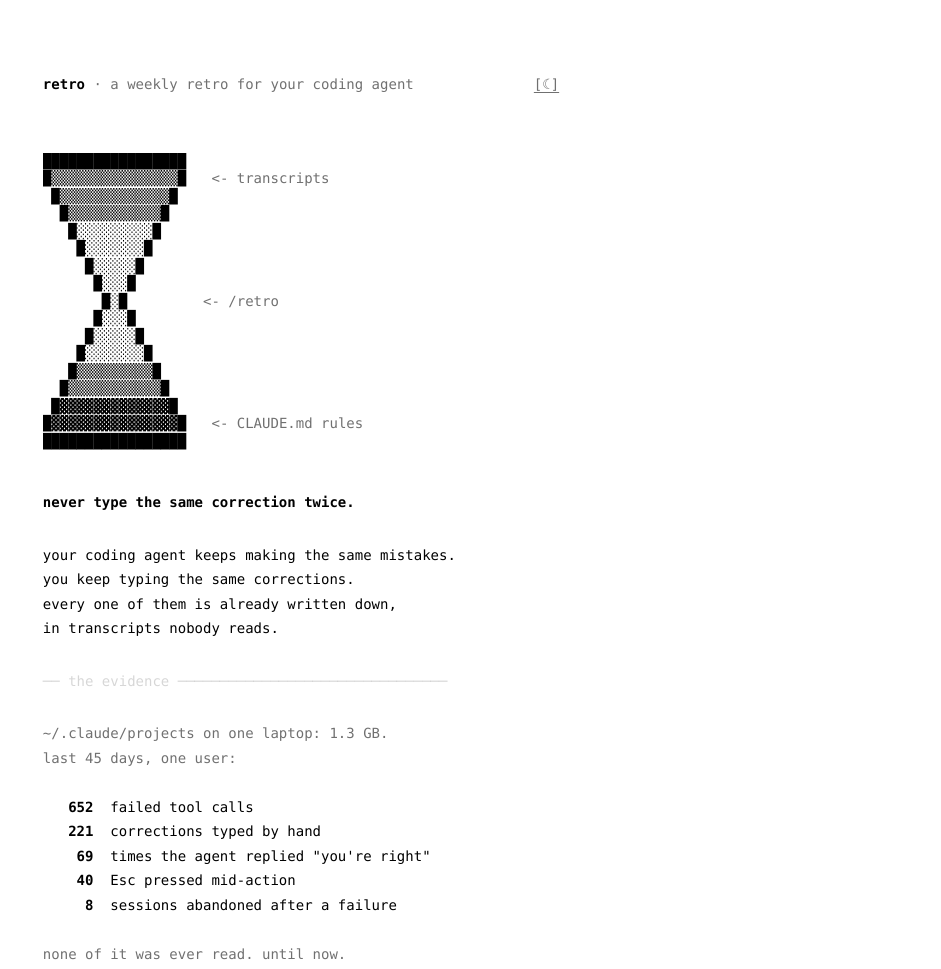
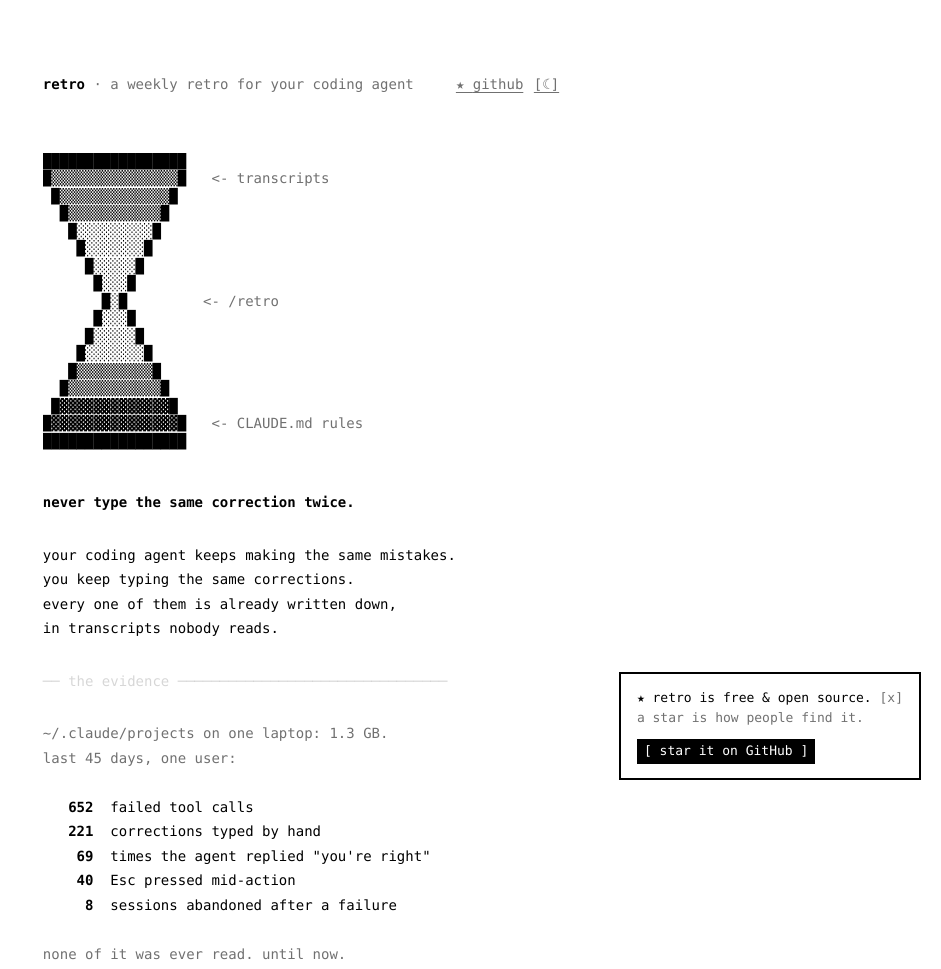
Before and after one commit to craftwork-design/retro, a plain HTML site: page docs/index.html in a window 1280 px wide. Shown: the top 969 px of the page, without its empty margins (339-1280 px from the left). Drawn offline with Linux system fonts and the light colour scheme; no server answers.

Commit message:
Landing: GitHub link + live star count in header, star-request popup
- header: '★ <count>' link next to the theme toggle; star count fetched
  from the GitHub API, cached 1h in localStorage, graceful fallback to
  'github' when private/offline/rate-limited
- a one-time popup after 25s asking for a star, dismissable, remembered
  in localStorage so it never nags twice

Note: this adds one network call on page load (api.github.com) for the
count. The scanner's zero-network / local-only promise is unaffected.

```diff
--- a/docs/index.html
+++ b/docs/index.html
@@ -85,6 +85,30 @@
     text-underline-offset: 3px;
   }
   #theme:hover { background: var(--fg); color: var(--bg); text-decoration: none; }
+  .head-right { display: inline-flex; gap: 1.25ch; align-items: baseline; white-space: nowrap; }
+  #ghlink {
+    color: var(--dim); text-decoration: underline; text-underline-offset: 3px;
+  }
+  #ghlink:hover { background: var(--fg); color: var(--bg); text-decoration: none; }
+  #starpop {
+    position: fixed; right: 1.25rem; bottom: 1.25rem; z-index: 70;
+    width: max-content; max-width: min(92vw, 320px);
+    background: var(--bg); color: var(--fg);
+    border: 2px solid var(--fg); padding: 0.85rem 1rem;
+    font-size: 13px; line-height: 1.6;
+    transform: translateY(140%); transition: transform .5s cubic-bezier(.2,.8,.2,1);
+  }
+  #starpop.show { transform: translateY(0); }
+  #starpop .sp-top { display: flex; justify-content: space-between; align-items: baseline; gap: 1ch; }
+  #starpop .sp-x { background: none; border: 0; color: var(--dim); font: inherit; cursor: pointer; }
+  #starpop .sp-x:hover { color: var(--fg); }
+  #starpop a.sp-star {
+    display: inline-block; margin-top: 0.6rem;
+    background: var(--fg); color: var(--bg); padding: 0.15rem 0.9ch;
+    text-decoration: none;
+  }
+  #starpop a.sp-star:hover { background: #0000aa; color: #fff; }
+  @media (prefers-reduced-motion: reduce) { #starpop { transition: none; } }
   .cmd { cursor: pointer; }
   .cmd:hover { background: var(--fg); color: var(--bg); }
   .cmd:hover .dim { color: var(--bg); }
@@ -150,7 +174,10 @@
 <main id="page">
   <div class="head block">
     <pre><h1>retro</h1><span class="dim"> · a weekly retro for your coding agent</span></pre>
-    <button id="theme" aria-label="toggle theme">[☾]</button>
+    <span class="head-right">
+      <a id="ghlink" href="https://github.com/craftwork-design/retro" target="_blank" rel="noopener">★ <span id="stars">github</span></a>
+      <button id="theme" aria-label="toggle theme">[☾]</button>
+    </span>
   </div>
 
   <pre class="block art" id="hero" aria-hidden="true"></pre>
@@ -240,6 +267,15 @@ with quotes and dates attached. use both.</pre>
   </footer>
 </main>
 
+<div id="starpop" hidden>
+  <div class="sp-top">
+    <span>★ retro is free &amp; open source.</span>
+    <button class="sp-x" id="sp-x" aria-label="dismiss">[x]</button>
+  </div>
+  <div class="dim">a star is how people find it.</div>
+  <a class="sp-star" id="sp-star" href="https://github.com/craftwork-design/retro" target="_blank" rel="noopener">[ star it on GitHub ]</a>
+</div>
+
 <script>
 (function () {
   // theme
@@ -267,6 +303,47 @@ with quotes and dates attached. use both.</pre>
 
   var GLYPHS = "▓▒░#%&@*+=<>/\\_";
   var REDUCED = matchMedia("(prefers-reduced-motion: reduce)").matches;
+
+  // ---------- GitHub star count (cached 1h) + star popup ----------
+  var REPO = "craftwork-design/retro";
+  var starsEl = document.getElementById("stars");
+  function setStars(n) {
+    if (typeof n === "number" && n >= 0) starsEl.textContent = String(n);
+  }
+  (function loadStars() {
+    try {
+      var c = JSON.parse(localStorage.getItem("retro-stars") || "null");
+      if (c && Date.now() - c.t < 3600000) { setStars(c.n); return; }
+    } catch (e) {}
+    fetch("https://api.github.com/repos/" + REPO)
+      .then(function (r) { return r.ok ? r.json() : null; })
+      .then(function (d) {
+        if (d && typeof d.stargazers_count === "number") {
+          setStars(d.stargazers_count);
+          try { localStorage.setItem("retro-stars", JSON.stringify({ n: d.stargazers_count, t: Date.now() })); } catch (e) {}
+        }
+      })
+      .catch(function () { /* private repo / offline / rate limit → keeps "github" */ });
+  })();
+
+  // star popup: shows once after ~25s, unless already starred/dismissed
+  (function starPopup() {
+    var pop = document.getElementById("starpop");
+    var seen = false;
+    try { seen = localStorage.getItem("retro-starpop") === "1"; } catch (e) {}
+    if (seen || !pop) return;
+    function dismiss() {
+      pop.classList.remove("show");
+      try { localStorage.setItem("retro-starpop", "1"); } catch (e) {}
+      setTimeout(function () { pop.hidden = true; }, 600);
+    }
+    document.getElementById("sp-x").addEventListener("click", dismiss);
+    document.getElementById("sp-star").addEventListener("click", dismiss);
+    setTimeout(function () {
+      pop.hidden = false;
+      requestAnimationFrame(function () { pop.classList.add("show"); });
+    }, 600);
+  })();
 
   // copy-to-clipboard: click copies; a permanently reserved line below the
   // command shows feedback, so the layout never shifts a single pixel.
```
